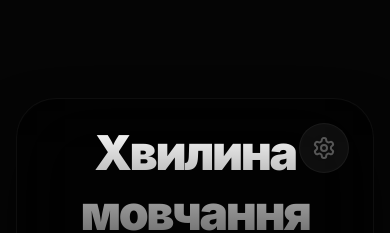
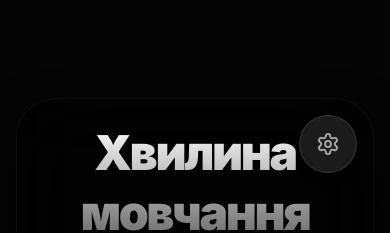
Before and after one commit to tiqidini/hvylyna-movchannya, a Next.js app: page / in a window 390 px wide. Shown: the top 233 px of the page. Built offline with nearby package versions, Linux system fonts and the light colour scheme.

Commit message:
feat: improve settings button visibility, mobile touch target and fix audio caching

```diff
--- a/public/sw.js
+++ b/public/sw.js
@@ -1,9 +1,11 @@
-const CACHE_NAME = 'hvylyna-cache-v1';
+const CACHE_NAME = 'hvylyna-cache-v3';
 const URLS_TO_CACHE = [
   '/',
   '/manifest.json',
   '/audio/intro.mp3',
   '/audio/metronome.mp3',
+  '/audio/metronome_only.mp3',
+  '/audio/solemn_music.mp3',
   '/icons/icon-192x192.png',
   '/icons/icon-512x512.png'
 ];
--- a/src/components/Player.tsx
+++ b/src/components/Player.tsx
@@ -33,7 +33,7 @@ export default function Player() {
       {!isPlaying && (
         <button
           onClick={() => setShowSettings(!showSettings)}
-          className="absolute top-6 right-6 p-3 text-white/30 hover:text-white/80 active:scale-90 transition-all z-30 bg-white/5 rounded-full backdrop-blur-md border border-white/5"
+          className="absolute top-4 right-4 md:top-6 md:right-6 p-4 md:p-3 text-white/60 hover:text-white/90 active:scale-95 transition-all z-30 bg-white/10 rounded-full backdrop-blur-xl border border-white/10 shadow-lg"
           aria-label="Налаштування"
         >
           <svg xmlns="http://www.w3.org/2000/svg" width="24" height="24" viewBox="0 0 24 24" fill="none" stroke="currentColor" strokeWidth="2" strokeLinecap="round" strokeLinejoin="round"><path d="M12.22 2h-.44a2 2 0 0 0-2 2v.18a2 2 0 0 1-1 1.73l-.43.25a2 2 0 0 1-2 0l-.15-.08a2 2 0 0 0-2.73.73l-.22.38a2 2 0 0 0 .73 2.73l.15.1a2 2 0 0 1 1 1.72v.51a2 2 0 0 1-1 1.74l-.15.09a2 2 0 0 0-.73 2.73l.22.38a2 2 0 0 0 2.73.73l.15-.08a2 2 0 0 1 2 0l.43.25a2 2 0 0 1 1 1.73V20a2 2 0 0 0 2 2h.44a2 2 0 0 0 2-2v-.18a2 2 0 0 1 1-1.73l.43-.25a2 2 0 0 1 2 0l.15.08a2 2 0 0 0 2.73-.73l.22-.39a2 2 0 0 0-.73-2.73l-.15-.1a2 2 0 0 1-1-1.72v-.51a2 2 0 0 1 1-1.74l.15-.09a2 2 0 0 0 .73-2.73l-.22-.38a2 2 0 0 0-2.73-.73l-.15.08a2 2 0 0 1-2 0l-.43-.25a2 2 0 0 1-1-1.73V4a2 2 0 0 0-2-2z"/><circle cx="12" cy="12" r="3"/></svg>
--- a/src/lib/audio-engine.ts
+++ b/src/lib/audio-engine.ts
@@ -22,7 +22,7 @@ export const useAudioEngine = (targetHour: number = 9, targetMinute: number = 0)
 
       introAudio.current = new Audio("/audio/intro.mp3");
       metronomeAudio.current = new Audio("/audio/metronome.mp3");
-      musicAudio.current = new Audio("/audio/national_anthem_short.mp3");
+      musicAudio.current = new Audio("/audio/solemn_music.mp3");
 
       [introAudio, metronomeAudio, musicAudio].forEach(ref => ref.current?.load());
     }
```
